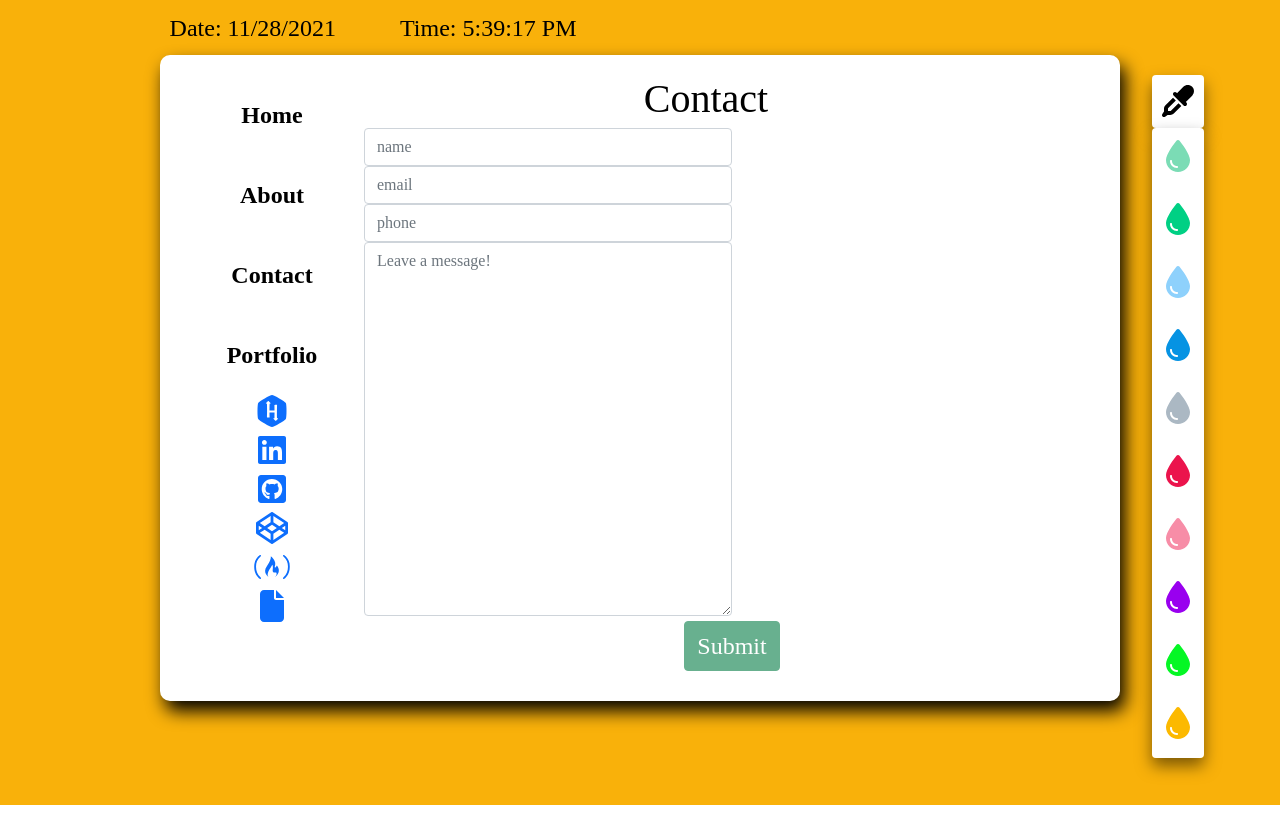
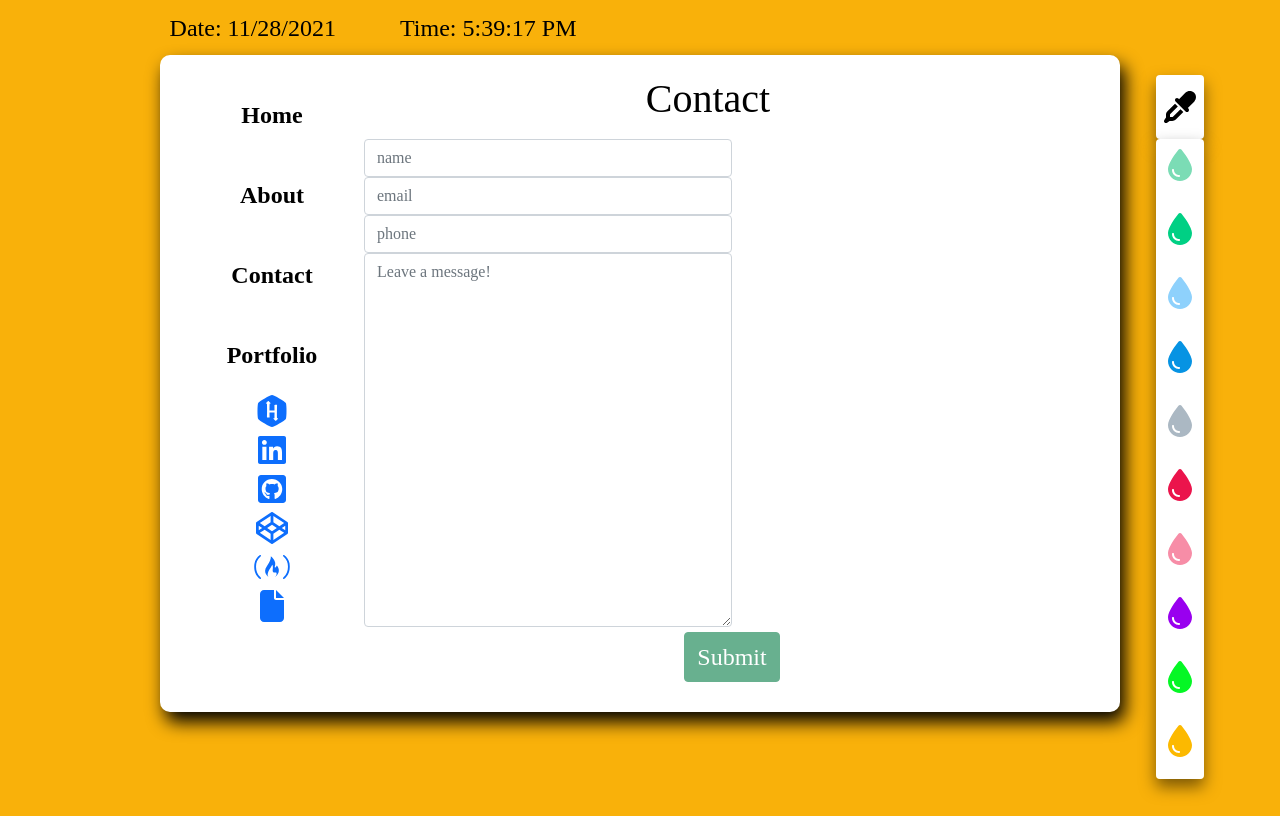
Before and after one commit to raseward14/Responsive-Portfolio, a React (Create React App) app in the folder client/: page /contact in a window 1280 px wide. Both pictures are taken after a click on the button 1178 px from the left and 101 px from the top of the page. Built offline with nearby package versions, Linux system fonts and the light colour scheme; a web font is replaced by a local one.

Commit message:
added hover class to icons and width and height to icon divs so inly icons increase in size on hover

```diff
--- a/client/src/components/Ink/index.js
+++ b/client/src/components/Ink/index.js
@@ -42,7 +42,7 @@ const Ink = ({ setBackgroundColor }) => {
                 {colors.map((color, key) => {
                     return (
                         <div key={key} data-color={color} onClick={() => handleClick(color)}>
-                            <span style={{ color: `${color}`, fontSize: '2em', backgroundColor: 'inherit' }}>
+                            <span style={{ color: `${color}`, fontSize: '2em', backgroundColor: 'inherit', position: 'relative', top: '10px' }}>
                                 <FontAwesomeIcon className='fa-circle' icon={faTint} />
                             </span>
                         </div>
--- a/client/src/components/Ink/style.css
+++ b/client/src/components/Ink/style.css
@@ -1,7 +1,8 @@
 /* Dropdown Button */
 .dropbtn {
     background-color: white;
-    padding: 10px;
+    height: 2em;
+    width: 1.5em;
     border-radius: 0.25rem;
     box-shadow: 0 8px 16px 0 rgba(0, 0, 0, 0.5);
     border: none;
@@ -48,7 +49,8 @@
 .dropdown-content > div {
     background-color: white;
     color: black;
-    padding: 0.75rem;
+    height: 4em;
+    width: 3em;
     text-decoration: none;
     display: block;
     text-align: center;
@@ -70,6 +72,10 @@
     background-color: inherit;
 }
 
+.fa-circle:hover {
+    font-size: 1.1em;
+}
+
 @media (max-width: 719px) {
     .dropdown {
         left: 0rem;
@@ -86,6 +92,10 @@
         font-size: 1.5em;
         padding: 7px;
     }
+    .dropdown-content > div {
+        height: 4em;
+        width: 2.25em;
+    }
 }
 @media (max-width: 361px) {
     .dropdown-content > div {
@@ -95,4 +105,8 @@
         background-color: inherit;
         font-size: 20px;
     }
+    .dropdown-content > div {
+        height: 3.4em;
+        width: 2.25em;
+    }
 }
--- a/client/src/pages/style.css
+++ b/client/src/pages/style.css
@@ -67,6 +67,12 @@ form {
     }
 }
 
+@media (max-width: 768px) {
+    .home {
+        margin-left: 90px;
+    }
+}
+
 @media (max-width: 767px) {
     aside {
         width: 0%;
```
